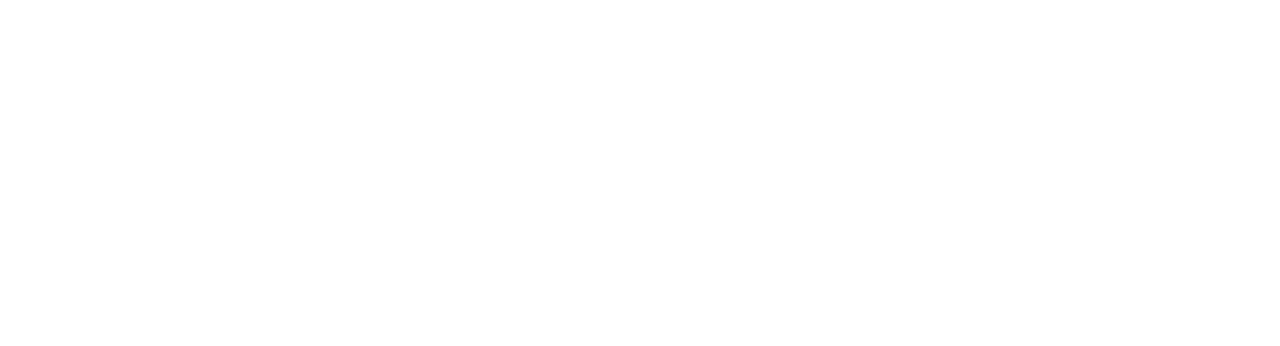
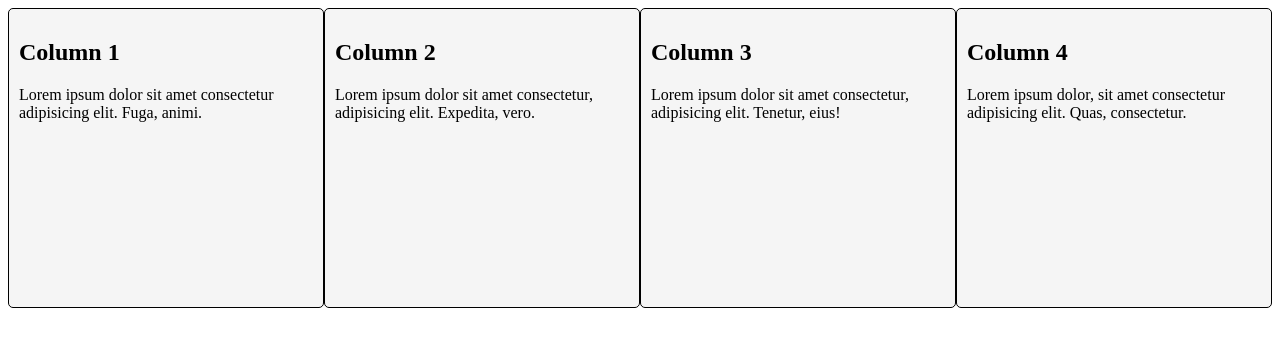
Before and after one commit to xyeras/github-practice, a plain HTML site: page index.html in a window 1280 px wide. Drawn offline with Linux system fonts and the light colour scheme.

Commit message:
made four columns

```diff
--- a/css/style.css
+++ b/css/style.css
@@ -1,3 +1,22 @@
 * {
-    margin: 0 auto;
+    box-sizing: border-box;
+  }
+
+/* Create four equal columns that floats next to each other */
+.column {
+float: left;
+width: 25%;
+padding: 10px;
+height: 300px; /* Should be removed. Only for demonstration */
+
+border: 1px solid black;
+border-radius: 5px;
+background-color: whitesmoke;
 }
+
+/* Clear floats after the columns */
+.row:after {
+content: "";
+display: table;
+clear: both;
+}
--- a/index.html
+++ b/index.html
@@ -3,9 +3,31 @@
 <head>
     <meta charset="UTF-8">
     <meta name="viewport" content="width=device-width, initial-scale=1.0">
+    <link rel="stylesheet" href="css/style.css">
     <title>Document</title>
 </head>
+
+<!--  Practicing stuff from W3Schools -->
+
 <body>
+    <div class="row">
+        <div class="column">
+          <h2>Column 1</h2>
+          <p>Lorem ipsum dolor sit amet consectetur adipisicing elit. Fuga, animi.</p>
+        </div>
+        <div class="column">
+          <h2>Column 2</h2>
+          <p>Lorem ipsum dolor sit amet consectetur, adipisicing elit. Expedita, vero.</p>
+        </div>
+        <div class="column">
+          <h2>Column 3</h2>
+          <p>Lorem ipsum dolor sit amet consectetur, adipisicing elit. Tenetur, eius!</p>
+        </div>
+        <div class="column">
+          <h2>Column 4</h2>
+          <p>Lorem ipsum dolor, sit amet consectetur adipisicing elit. Quas, consectetur.</p>
+        </div>
+      </div>
+</body>
 
-</body>
 </html>
```
